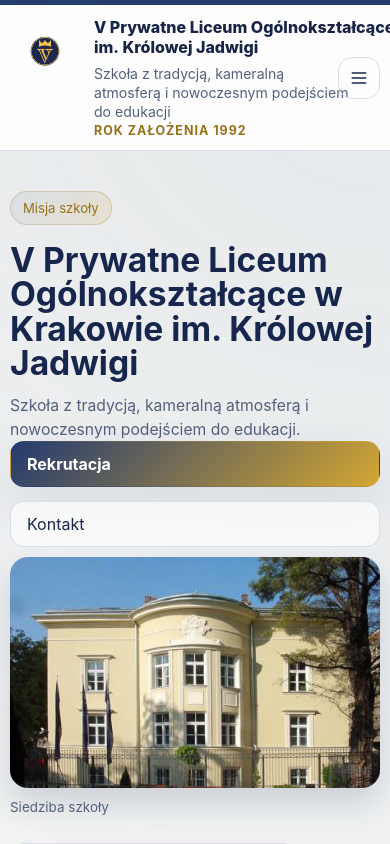
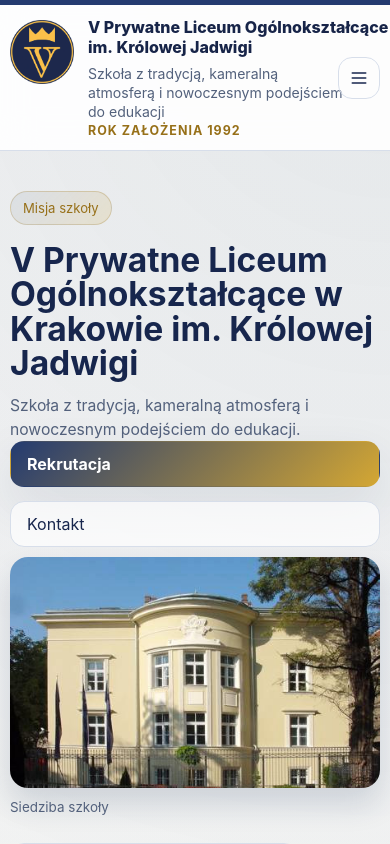
Before and after one commit to dblaboffice-cell/vplo-modern-web, a React (Vite) app: page / in a window 390 px wide. Shown: the top 844 px of the page. Built offline with nearby package versions, Linux system fonts and the light colour scheme.

Commit message:
Poprawione logo na telefonie

```diff
--- a/src/styles.css
+++ b/src/styles.css
@@ -77,8 +77,8 @@
 }
 
 .brand-badge {
-  width: 120px;
-  height: 120px;
+  width: 88px;
+  height: 88px;
   display: grid;
   place-items: center;
   flex-shrink: 0;
@@ -1203,6 +1203,12 @@
 }
 
 @media (max-width: 640px) {
+  .brand-badge {
+    width: 64px;
+    height: 64px;
+    flex: 0 0 64px;
+  }
+
   .contact-office-section {
     grid-template-columns: 1fr;
   }
```
Also changed, not shown: public/logo-vplo.png.
